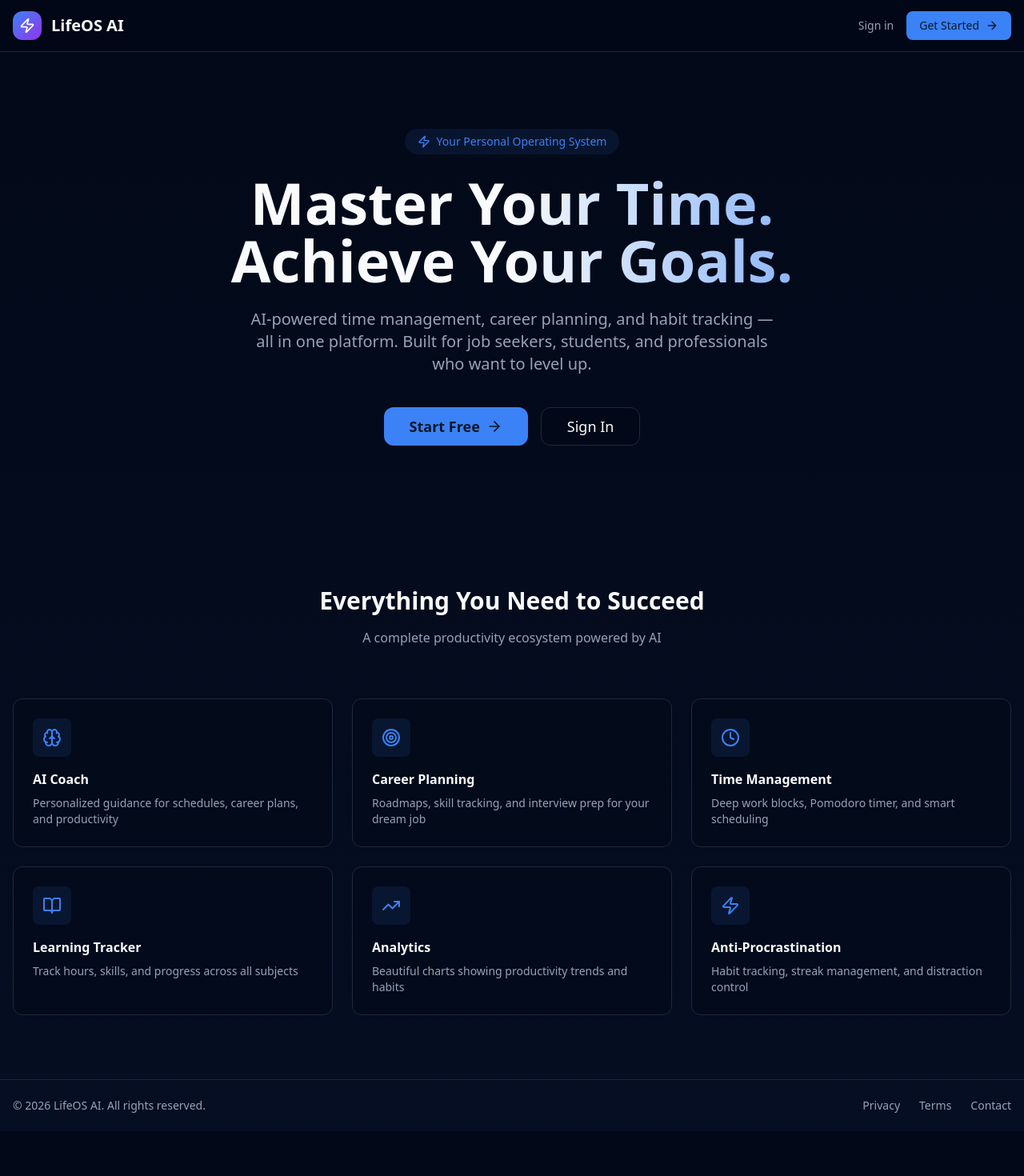
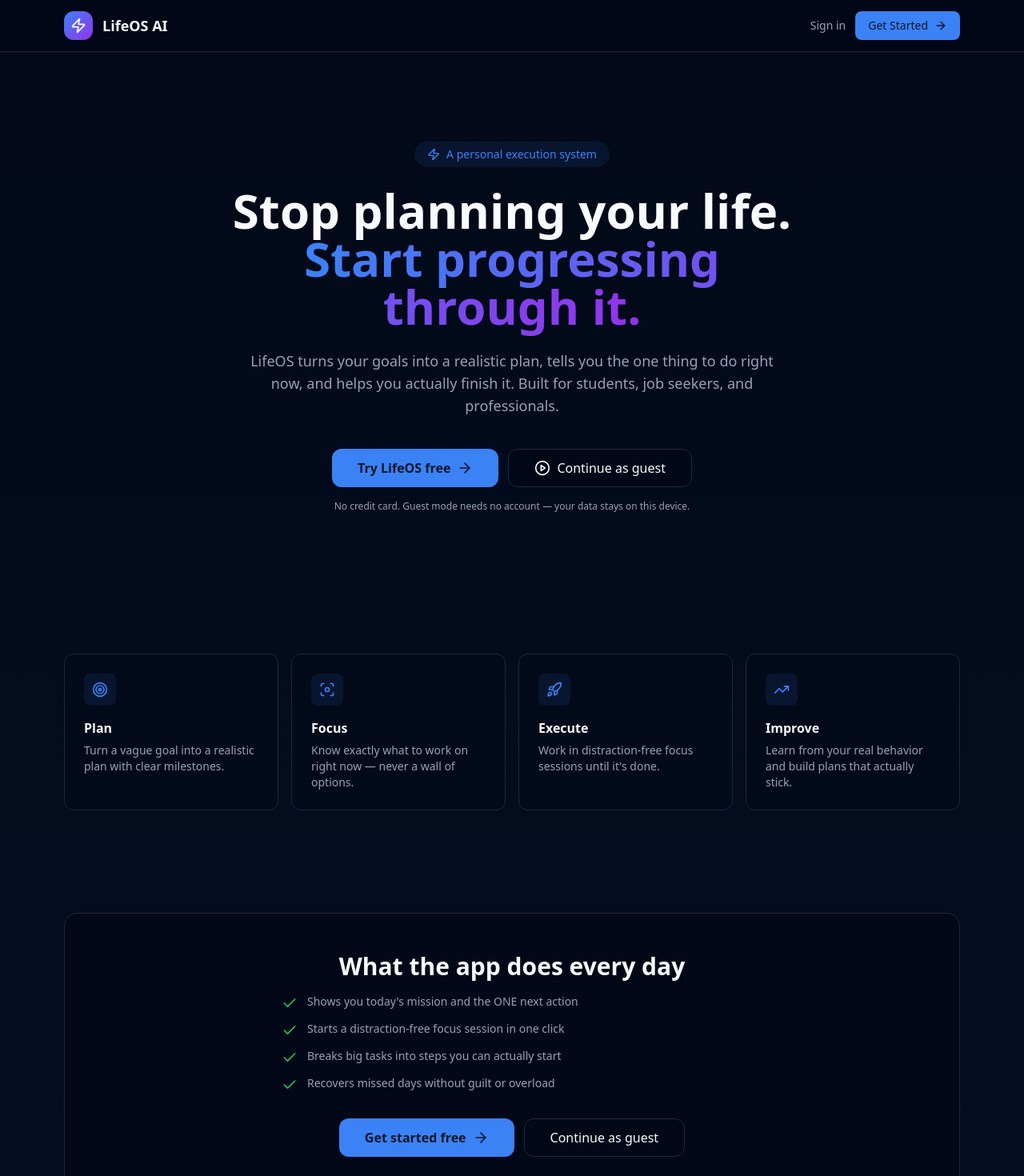
Before and after one commit to DarAshfaqDev/lifeos-ai, a Next.js app in the folder frontend/: page / in a window 1280 px wide. Shown: the top 1470 px of the page at 80% size. Before the commit the page ends 1414 px from the top, so only its background shows below. Built offline with nearby package versions, Linux system fonts and the light colour scheme; no server answers.

Commit message:
Add progressive 3-step onboarding and redesign landing around one goal

```diff
--- /dev/null
+++ b/frontend/src/app/onboarding/page.tsx
@@ -0,0 +1,190 @@
+"use client";
+
+import { useState } from "react";
+import { useRouter } from "next/navigation";
+import { motion } from "framer-motion";
+import { Button } from "@/components/ui/button";
+import { usersApi } from "@/lib/api";
+import { useAuthStore } from "@/store/authStore";
+import { Zap, Loader2, ArrowLeft, ArrowRight, Target, Clock } from "lucide-react";
+import toast from "react-hot-toast";
+
+const goalTypes = [
+  { id: "career", label: "Get a job", emoji: "💼" },
+  { id: "exams", label: "Prepare for exams", emoji: "📚" },
+  { id: "skills", label: "Learn new skills", emoji: "🎯" },
+  { id: "productivity", label: "Improve productivity", emoji: "⚡" },
+  { id: "business", label: "Build a business", emoji: "🚀" },
+  { id: "life", label: "Manage my life better", emoji: "🌿" },
+];
+
+const timeOptions = [
+  { hours: 0.5, label: "~30 min" },
+  { hours: 1, label: "~1 hour" },
+  { hours: 2, label: "~2 hours" },
+  { hours: 3, label: "~3 hours" },
+  { hours: 4, label: "~4 hours" },
+  { hours: 6, label: "~6 hours" },
+];
+
+export default function OnboardingPage() {
+  const router = useRouter();
+  const { user, setUser } = useAuthStore();
+  const [step, setStep] = useState(1);
+  const [goalType, setGoalType] = useState<string | null>(null);
+  const [goalText, setGoalText] = useState("");
+  const [hours, setHours] = useState(2);
+  const [submitting, setSubmitting] = useState(false);
+
+  const goal = goalText.trim() || (goalType ? goalTypes.find((g) => g.id === goalType)?.label : "");
+
+  const submit = async () => {
+    setSubmitting(true);
+    try {
+      const { data } = await usersApi.completeOnboarding({
+        career_goal: goal || undefined,
+        life_goals: goal ? [goal] : [],
+        daily_study_hours: hours,
+      });
+      if (user) {
+        setUser({ ...user, onboarding_completed: true, career_goal: goal || user.career_goal });
+      }
+      if (data.created_goal || data.created_task) {
+        toast.success("Your plan is ready.");
+      }
+      router.push("/dashboard");
+    } catch {
+      toast.error("Couldn't save your setup");
+      router.push("/dashboard");
+    } finally {
+      setSubmitting(false);
+    }
+  };
+
+  return (
+    <div className="min-h-screen bg-gradient-to-br from-background via-background to-primary/5 flex items-center justify-center p-4">
+      <motion.div
+        initial={{ opacity: 0, y: 20 }}
+        animate={{ opacity: 1, y: 0 }}
+        className="w-full max-w-lg"
+      >
+        <div className="text-center mb-8">
+          <div className="inline-flex h-14 w-14 rounded-2xl bg-gradient-to-br from-primary to-purple-600 items-center justify-center mb-4">
+            <Zap className="h-7 w-7 text-white" />
+          </div>
+          <h1 className="text-2xl font-bold">Set up your system</h1>
+          <p className="text-muted-foreground text-sm mt-1">
+            Three quick questions. That&apos;s it.
+          </p>
+        </div>
+
+        <div className="rounded-xl border bg-card shadow-xl p-6">
+          <div className="flex gap-1.5 mb-6">
+            {[1, 2, 3].map((s) => (
+              <div
+                key={s}
+                className={`h-1 flex-1 rounded-full transition-colors ${s <= step ? "bg-primary" : "bg-muted"}`}
+              />
+            ))}
+          </div>
+
+          {step === 1 && (
+            <motion.div initial={{ opacity: 0 }} animate={{ opacity: 1 }}>
+              <h2 className="text-lg font-semibold mb-1">What are you working toward?</h2>
+              <p className="text-sm text-muted-foreground mb-5">
+                Pick what matters most right now.
+              </p>
+              <div className="grid grid-cols-2 gap-2 mb-6">
+                {goalTypes.map((g) => (
+                  <button
+                    key={g.id}
+                    onClick={() => {
+                      setGoalType(g.id);
+                      setGoalText(g.label);
+                    }}
+                    className={`p-3 rounded-lg border text-left text-sm font-medium transition-all ${
+                      goalType === g.id
+                        ? "border-primary bg-primary/10"
+                        : "hover:bg-accent"
+                    }`}
+                  >
+                    <span className="mr-1.5">{g.emoji}</span>
+                    {g.label}
+                  </button>
+                ))}
+              </div>
+              <Button className="w-full" disabled={!goalType} onClick={() => setStep(2)}>
+                Continue
+                <ArrowRight className="h-4 w-4 ml-1" />
+              </Button>
+            </motion.div>
+          )}
+
+          {step === 2 && (
+            <motion.div initial={{ opacity: 0 }} animate={{ opacity: 1 }}>
+              <h2 className="text-lg font-semibold mb-1">What&apos;s your most important goal?</h2>
+              <p className="text-sm text-muted-foreground mb-5">
+                Be specific — e.g. &ldquo;Become a job-ready Data Analyst&rdquo;.
+              </p>
+              <div className="relative mb-6">
+                <Target className="absolute left-3 top-1/2 -translate-y-1/2 h-4 w-4 text-muted-foreground" />
+                <input
+                  type="text"
+                  value={goalText}
+                  onChange={(e) => setGoalText(e.target.value)}
+                  placeholder="e.g. Get a data analyst job in 6 months"
+                  className="w-full h-11 pl-10 pr-4 rounded-lg border bg-background text-sm focus:outline-none focus:ring-2 focus:ring-primary"
+                />
+              </div>
+              <div className="flex gap-2">
+                <Button variant="outline" onClick={() => setStep(1)} className="gap-1">
+                  <ArrowLeft className="h-4 w-4" />
+                  Back
+                </Button>
+                <Button className="flex-1" disabled={!goalText.trim()} onClick={() => setStep(3)}>
+                  Continue
+                  <ArrowRight className="h-4 w-4 ml-1" />
+                </Button>
+              </div>
+            </motion.div>
+          )}
+
+          {step === 3 && (
+            <motion.div initial={{ opacity: 0 }} animate={{ opacity: 1 }}>
+              <h2 className="text-lg font-semibold mb-1 flex items-center gap-2">
+                <Clock className="h-5 w-5 text-primary" />
+                How much time can you give each day?
+              </h2>
+              <p className="text-sm text-muted-foreground mb-5">
+                Be honest. LifeOS builds a plan you can actually follow.
+              </p>
+              <div className="grid grid-cols-3 gap-2 mb-6">
+                {timeOptions.map((t) => (
+                  <button
+                    key={t.hours}
+                    onClick={() => setHours(t.hours)}
+                    className={`p-3 rounded-lg border text-sm font-medium transition-all ${
+                      hours === t.hours ? "border-primary bg-primary/10" : "hover:bg-accent"
+                    }`}
+                  >
+                    {t.label}
+                  </button>
+                ))}
+              </div>
+              <div className="flex gap-2">
+                <Button variant="outline" onClick={() => setStep(2)} className="gap-1">
+                  <ArrowLeft className="h-4 w-4" />
+                  Back
+                </Button>
+                <Button className="flex-1 gap-2" onClick={submit} disabled={submitting}>
+                  {submitting && <Loader2 className="h-4 w-4 animate-spin" />}
+                  Start my plan
+                </Button>
+              </div>
+            </motion.div>
+          )}
+        </div>
+      </motion.div>
+    </div>
+  );
+}
--- a/frontend/src/app/page.tsx
+++ b/frontend/src/app/page.tsx
@@ -1,18 +1,63 @@
+"use client";
+
 import Link from "next/link";
-import { Zap, Brain, Target, Clock, BookOpen, TrendingUp, ArrowRight } from "lucide-react";
+import { useRouter } from "next/navigation";
+import { useState } from "react";
+import { useAuthStore } from "@/store/authStore";
+import { Zap, ArrowRight, Loader2, Check, Target, Focus, Rocket, TrendingUp, PlayCircle } from "lucide-react";
+import toast from "react-hot-toast";
+
+const steps = [
+  {
+    icon: Target,
+    title: "Plan",
+    desc: "Turn a vague goal into a realistic plan with clear milestones.",
+  },
+  {
+    icon: Focus,
+    title: "Focus",
+    desc: "Know exactly what to work on right now — never a wall of options.",
+  },
+  {
+    icon: Rocket,
+    title: "Execute",
+    desc: "Work in distraction-free focus sessions until it's done.",
+  },
+  {
+    icon: TrendingUp,
+    title: "Improve",
+    desc: "Learn from your real behavior and build plans that actually stick.",
+  },
+];
 
 export default function LandingPage() {
+  const router = useRouter();
+  const { loginAsGuest } = useAuthStore();
+  const [guestLoading, setGuestLoading] = useState(false);
+
+  const startGuest = async () => {
+    setGuestLoading(true);
+    try {
+      await loginAsGuest();
+      toast.success("Welcome! Let's set your first goal.");
+      router.push("/onboarding");
+    } catch {
+      toast.error("Couldn't start guest mode right now");
+      setGuestLoading(false);
+    }
+  };
+
   return (
     <div className="min-h-screen bg-gradient-to-b from-background to-primary/5">
       <header className="border-b bg-background/80 backdrop-blur-sm sticky top-0 z-50">
-        <div className="max-w-7xl mx-auto px-4 h-16 flex items-center justify-between">
+        <div className="max-w-6xl mx-auto px-4 h-16 flex items-center justify-between">
           <div className="flex items-center gap-3">
             <div className="h-9 w-9 rounded-xl bg-gradient-to-br from-primary to-purple-600 flex items-center justify-center">
               <Zap className="h-5 w-5 text-white" />
             </div>
-            <span className="font-bold text-xl">LifeOS AI</span>
+            <span className="font-bold text-lg">LifeOS AI</span>
           </div>
-          <div className="flex items-center gap-4">
+          <div className="flex items-center gap-3">
             <Link href="/login" className="text-sm font-medium text-muted-foreground hover:text-foreground">
               Sign in
             </Link>
@@ -27,71 +72,103 @@
         </div>
       </header>
 
-      <section className="max-w-7xl mx-auto px-4 py-24 text-center">
+      <section className="max-w-6xl mx-auto px-4 py-20 md:py-28 text-center">
         <div className="inline-flex items-center gap-2 px-4 py-1.5 rounded-full bg-primary/10 text-primary text-sm mb-6">
           <Zap className="h-4 w-4" />
-          Your Personal Operating System
+          A personal execution system
         </div>
-        <h1 className="text-5xl md:text-7xl font-bold mb-6 bg-gradient-to-r from-foreground via-foreground to-primary bg-clip-text text-transparent">
-          Master Your Time.<br />Achieve Your Goals.
+        <h1 className="text-4xl md:text-6xl font-bold mb-6 max-w-3xl mx-auto">
+          Stop planning your life.
+          <br />
+          <span className="bg-gradient-to-r from-primary to-purple-600 bg-clip-text text-transparent">
+            Start progressing through it.
+          </span>
         </h1>
-        <p className="text-xl text-muted-foreground max-w-2xl mx-auto mb-10">
-          AI-powered time management, career planning, and habit tracking — all in one platform.
-          Built for job seekers, students, and professionals who want to level up.
+        <p className="text-lg text-muted-foreground max-w-2xl mx-auto mb-10">
+          LifeOS turns your goals into a realistic plan, tells you the one thing
+          to do right now, and helps you actually finish it. Built for students,
+          job seekers, and professionals.
         </p>
-        <div className="flex items-center justify-center gap-4">
+        <div className="flex flex-col sm:flex-row items-center justify-center gap-3">
           <Link
             href="/register"
-            className="inline-flex items-center gap-2 h-12 px-8 rounded-xl bg-primary text-primary-foreground font-semibold hover:bg-primary/90 text-lg"
+            className="inline-flex items-center gap-2 h-12 px-8 rounded-xl bg-primary text-primary-foreground font-semibold hover:bg-primary/90 text-base"
           >
-            Start Free
+            Try LifeOS free
             <ArrowRight className="h-5 w-5" />
           </Link>
-          <Link
-            href="/login"
-            className="inline-flex items-center gap-2 h-12 px-8 rounded-xl border bg-background font-medium hover:bg-accent text-lg"
+          <button
+            onClick={startGuest}
+            disabled={guestLoading}
+            className="inline-flex items-center gap-2 h-12 px-8 rounded-xl border bg-background font-medium hover:bg-accent text-base disabled:opacity-50"
           >
-            Sign In
-          </Link>
+            {guestLoading ? <Loader2 className="h-5 w-5 animate-spin" /> : <PlayCircle className="h-5 w-5" />}
+            Continue as guest
+          </button>
         </div>
+        <p className="text-xs text-muted-foreground mt-4">
+          No credit card. Guest mode needs no account — your data stays on this device.
+        </p>
       </section>
 
-      <section className="max-w-7xl mx-auto px-4 py-20">
-        <div className="text-center mb-16">
-          <h2 className="text-3xl font-bold mb-4">Everything You Need to Succeed</h2>
-          <p className="text-muted-foreground">A complete productivity ecosystem powered by AI</p>
-        </div>
-        <div className="grid grid-cols-1 md:grid-cols-3 gap-6">
-          {[
-            { icon: Brain, title: "AI Coach", desc: "Personalized guidance for schedules, career plans, and productivity" },
-            { icon: Target, title: "Career Planning", desc: "Roadmaps, skill tracking, and interview prep for your dream job" },
-            { icon: Clock, title: "Time Management", desc: "Deep work blocks, Pomodoro timer, and smart scheduling" },
-            { icon: BookOpen, title: "Learning Tracker", desc: "Track hours, skills, and progress across all subjects" },
-            { icon: TrendingUp, title: "Analytics", desc: "Beautiful charts showing productivity trends and habits" },
-            { icon: Zap, title: "Anti-Procrastination", desc: "Habit tracking, streak management, and distraction control" },
-          ].map((feature) => {
-            const Icon = feature.icon;
+      <section className="max-w-6xl mx-auto px-4 py-16">
+        <div className="grid grid-cols-1 md:grid-cols-2 lg:grid-cols-4 gap-4">
+          {steps.map((s) => {
+            const Icon = s.icon;
             return (
-              <div key={feature.title} className="p-6 rounded-xl border bg-card/50 hover:bg-card transition-colors">
-                <div className="h-12 w-12 rounded-lg bg-primary/10 flex items-center justify-center mb-4">
-                  <Icon className="h-6 w-6 text-primary" />
+              <div key={s.title} className="p-6 rounded-xl border bg-card/50">
+                <div className="h-10 w-10 rounded-lg bg-primary/10 flex items-center justify-center mb-4">
+                  <Icon className="h-5 w-5 text-primary" />
                 </div>
-                <h3 className="font-semibold mb-2">{feature.title}</h3>
-                <p className="text-sm text-muted-foreground">{feature.desc}</p>
+                <h3 className="font-semibold mb-1.5">{s.title}</h3>
+                <p className="text-sm text-muted-foreground">{s.desc}</p>
               </div>
             );
           })}
         </div>
       </section>
 
+      <section className="max-w-6xl mx-auto px-4 py-16">
+        <div className="rounded-2xl border bg-card p-8 md:p-12 text-center">
+          <h2 className="text-2xl md:text-3xl font-bold mb-4">
+            What the app does every day
+          </h2>
+          <div className="max-w-xl mx-auto text-left space-y-3 mb-8">
+            {[
+              "Shows you today's mission and the ONE next action",
+              "Starts a distraction-free focus session in one click",
+              "Breaks big tasks into steps you can actually start",
+              "Recovers missed days without guilt or overload",
+            ].map((item) => (
+              <div key={item} className="flex items-start gap-3">
+                <Check className="h-5 w-5 text-green-500 shrink-0 mt-0.5" />
+                <p className="text-sm text-muted-foreground">{item}</p>
+              </div>
+            ))}
+          </div>
+          <div className="flex flex-col sm:flex-row items-center justify-center gap-3">
+            <Link
+              href="/register"
+              className="inline-flex items-center gap-2 h-12 px-8 rounded-xl bg-primary text-primary-foreground font-semibold hover:bg-primary/90"
+            >
+              Get started free
+              <ArrowRight className="h-5 w-5" />
+            </Link>
+            <button
+              onClick={startGuest}
+              disabled={guestLoading}
+              className="inline-flex items-center gap-2 h-12 px-8 rounded-xl border bg-background font-medium hover:bg-accent disabled:opacity-50"
+            >
+              Continue as guest
+            </button>
+          </div>
+        </div>
+      </section>
+
       <footer className="border-t">
-        <div className="max-w-7xl mx-auto px-4 h-16 flex items-center justify-between text-sm text-muted-foreground">
+        <div className="max-w-6xl mx-auto px-4 h-16 flex items-center justify-between text-sm text-muted-foreground">
           <span>© 2026 LifeOS AI. All rights reserved.</span>
-          <div className="flex items-center gap-6">
-            <span>Privacy</span>
-            <span>Terms</span>
-            <span>Contact</span>
-          </div>
+          <span>Do the work that matters.</span>
         </div>
       </footer>
     </div>
```
